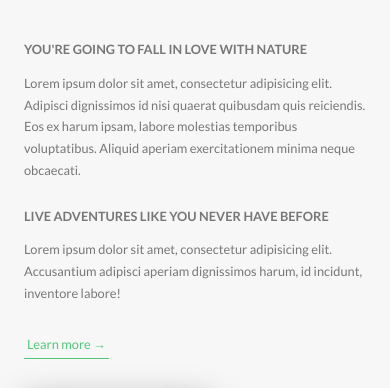
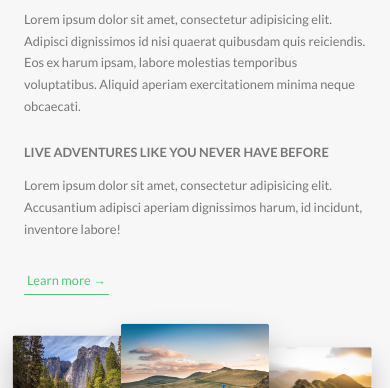
Before and after one commit to marco-pontes/advanced-css-practice, a website: page natours/index.html in a window 390 px wide. Shown: the part 926-1314 px from the top of the page. Drawn offline with Linux system fonts and the light colour scheme.

Commit message:
Chapter 57. Adjusting sections, composition component, feature box and some utilities to different devices using media queries.

```diff
--- a/natours/sass/base/_utilities.scss
+++ b/natours/sass/base/_utilities.scss
@@ -8,10 +8,18 @@
 
 .u-margin-bottom-medium {
   margin-bottom: 4rem !important;
+
+  @include query(tab-port) {
+    margin-bottom: 3rem !important;
+  }
 }
 
 .u-margin-bottom-big {
   margin-bottom: 8rem !important;
+
+  @include query(tab-port) {
+    margin-bottom: 5rem !important;
+  }
 }
 
 .u-margin-top-big {
--- a/natours/sass/components/_composition.scss
+++ b/natours/sass/components/_composition.scss
@@ -8,25 +8,49 @@
   &__photo {
     width: 55%;
     box-shadow: 0 1.5rem 4rem rgba($color-black, 0.4);
-    //border-radius: 2px;
+    border-radius: 2px;
     position: absolute;
     z-index: 10;
     transition: all 0.2s;
     outline-offset: 2rem;
 
+    @include query(tab-port) {
+      float: left;
+      position: relative;
+      width: 33.3333%;
+      box-shadow: 0 1.5rem 3rem rgba($color-black, 0.2);
+    }
+
     &--p1 {
       left: 0;
       top: -2rem;
+
+      @include query(tab-port) {
+        top: 0;
+        transform: scale(1.2);
+      }
     }
 
     &--p2 {
       right: 0;
       top: 2rem;
+
+      @include query(tab-port) {
+        top: -1rem;
+        transform: scale(1.3);
+        z-index: 100;
+      }
     }
 
     &--p3 {
       left: 20%;
       top: 10rem;
+
+      @include query(tab-port) {
+        top: 1rem;
+        left: 0;
+        transform: scale(1.1);
+      }
     }
 
     &:hover {
@@ -34,6 +58,10 @@
       transform: scale(1.05) translateY(-0.5rem);
       box-shadow: 0 2.5rem 4rem rgba($color-black, 0.5);
       z-index: 20;
+
+      @include query(tab-port) {
+        transform: scale(1.5) translateY(-0.5rem);
+      }
     }
   }
 }
--- a/natours/sass/components/_feature-box.scss
+++ b/natours/sass/components/_feature-box.scss
@@ -6,6 +6,10 @@
   border-radius: 3px;
   box-shadow: 0 1.5rem 4rem rgba($color-black, 0.15);
   transition: transform 0.2s;
+
+  @include query(tab-port) {
+    padding: 2rem;
+  }
 
   &:hover {
     transform: translateY(-1.5rem) scale(1.1);
@@ -18,5 +22,10 @@
     color: transparent;
     -webkit-background-clip: text;
     display: inline-block;
+
+    @include query(tab-port) {
+      font-size: 8rem;
+      margin-bottom: 0;
+    }
   }
 }
--- a/natours/sass/layout/_footer.scss
+++ b/natours/sass/layout/_footer.scss
@@ -11,6 +11,10 @@
   &__logo-box {
     text-align: center;
     margin-bottom: 8rem;
+
+    @include query(tab-port) {
+      margin-bottom: 6rem;
+    }
   }
 
   &__logo {
--- a/natours/sass/pages/_home.scss
+++ b/natours/sass/pages/_home.scss
@@ -2,6 +2,10 @@
   background-color: $color-grey-light-1;
   padding: 25rem 0;
   margin-top: -20vh;
+
+  @include query(tab-port) {
+    padding: 20rem 0;
+  }
 }
 
 .section-features {
@@ -16,6 +20,10 @@
   transform: skewY(-7deg);
   margin-top: -10rem;
 
+  @include query(tab-port) {
+    padding: 10rem 0;
+  }
+
   & > * {
     transform: skewY(7deg);
   }
@@ -25,16 +33,28 @@
   background-color: $color-grey-light-1;
   padding: 25rem 0 15rem 0;
   margin-top: -10rem;
+
+  @include query(tab-port) {
+    padding: 20rem 0 10rem 0;
+  }
 }
 
 .section-stories {
   padding: 15rem 0;
   position: relative;
+
+  @include query(tab-port) {
+    padding: 10rem 0;
+  }
 }
 
 .section-book {
   padding: 15rem 0;
   background-image: linear-gradient(to right bottom, $color-primary-light, $color-primary-dark);
+
+  @include query(tab-port) {
+    padding: 10rem 0;
+  }
 }
 
 .book {
```
Also changed, not shown: natours/css/style.css.
